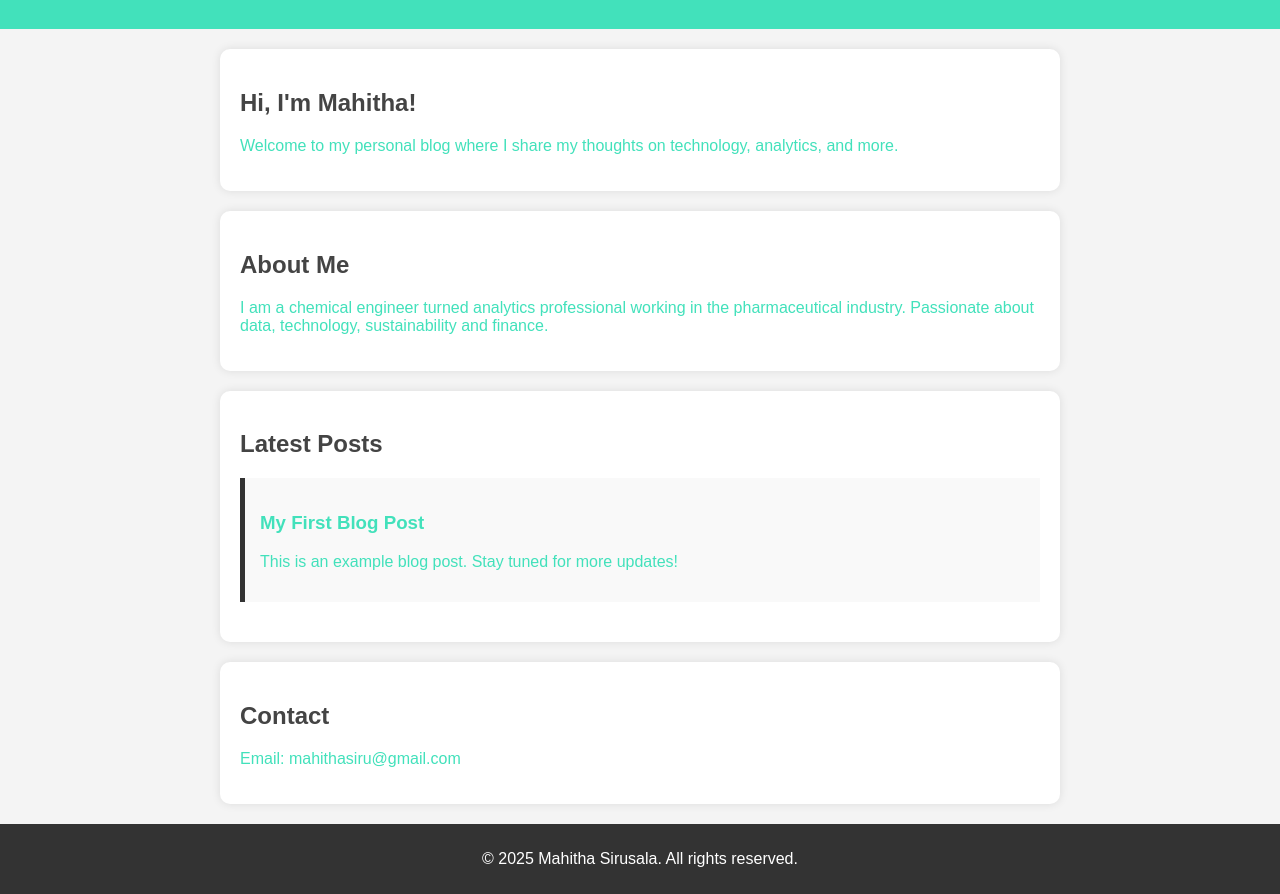
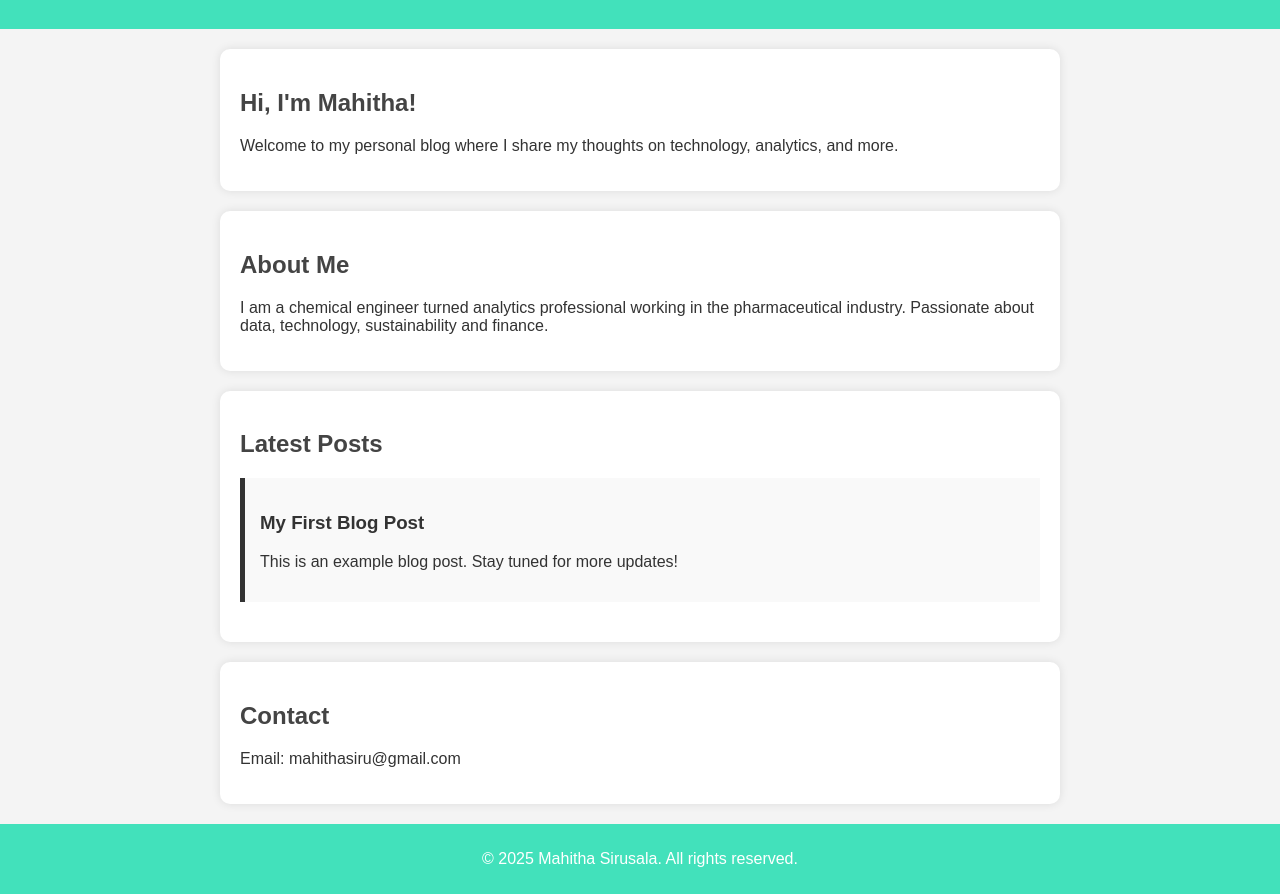
Before and after one commit to Mahitha1111/My-blog, a plain HTML site: page index.html in a window 1280 px wide. Shown: the part 115-1009 px from the top of the page. Drawn offline with Linux system fonts and the light colour scheme.

Commit message:
Update style.css

```diff
--- a/style.css
+++ b/style.css
@@ -3,7 +3,7 @@ body {
     margin: 0;
     padding: 0;
     background-color: #f4f4f4;
-    color: #42e1bb;
+    color: #333;
 }
 
 header {
@@ -52,7 +52,7 @@ article {
 footer {
     text-align: center;
     padding: 10px;
-    background: #333;
+    background: #42e1bb;
     color: white;
     margin-top: 20px;
 }
```
